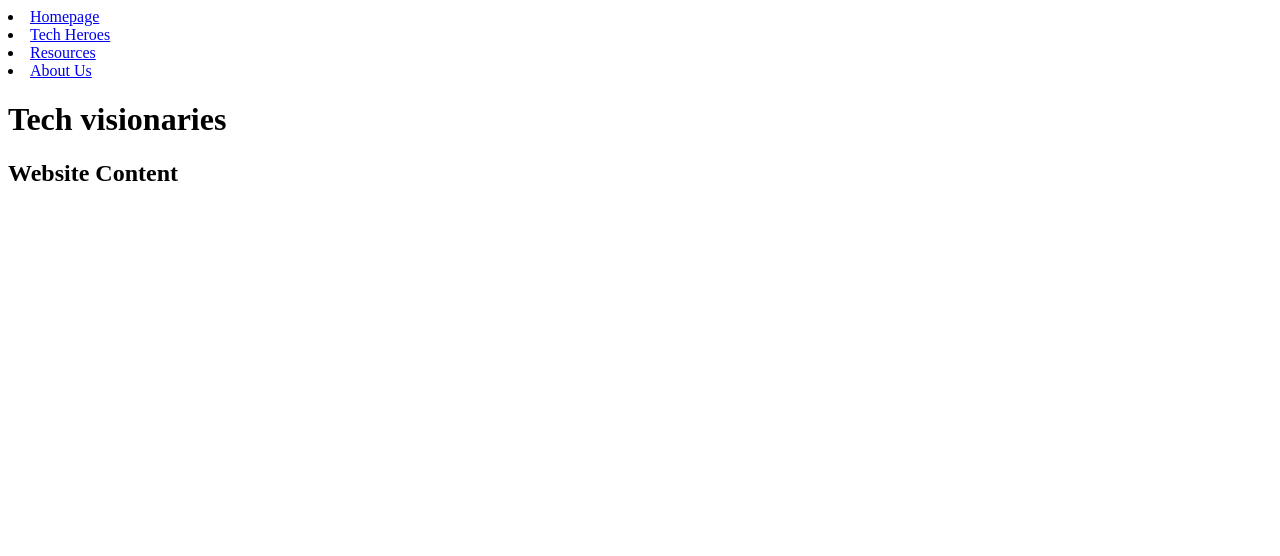
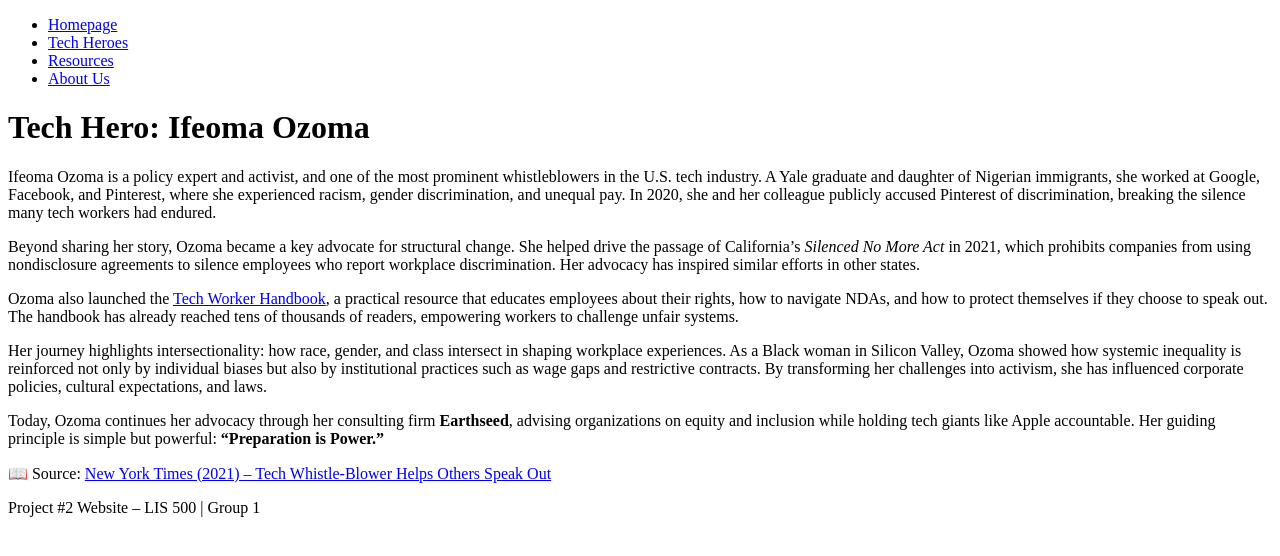
Before and after one commit to sali38/LIS-500-Website-Project, a plain HTML site: page Tech Heroes.html in a window 1280 px wide. Drawn offline with Linux system fonts and the light colour scheme.

Commit message:
Update Tech Heroes.html
Add Tech Hero page

```diff
--- a/Tech Heroes.html
+++ b/Tech Heroes.html
@@ -1,26 +1,69 @@
 <!DOCTYPE html>
 <html lang="en">
 <head>
-<link rel="stylesheet" href="style.css">
   <meta charset="UTF-8">
-  <title>Project 2 LIS: 500</title>
-  <header class="bg-light p-3">
-  <section>
-  <nav
-  <ul class="container navigation">
-           <li><a href="index.html">Homepage</a></li>
-            <li><a href="tech Heroes.html">Tech Heroes</a></li>
-			<li><a href="Resources.html">Resources</a></li>
-			<li><a href="About Us.html">About Us</a></li>
-			</ul>
-        </nav>
-		</header>
-		</section>
-</head>
+  <title>Tech Hero - Ifeoma Ozoma</title>
+  <link rel="stylesheet" href="style.css">
 </head>
 <body>
-  <h1>Tech visionaries</h1>
-  <h2>Website Content</h2>
+  <!-- Navigation Bar -->
+  <header>
+    <nav>
+      <ul class="navigation">
+        <li><a href="Index.html">Homepage</a></li>
+        <li><a href="Tech Heroes.html">Tech Heroes</a></li>
+        <li><a href="Resources.html">Resources</a></li>
+        <li><a href="About Us.html">About Us</a></li>
+      </ul>
+    </nav>
+  </header>
 
+  <!-- Main Content -->
+  <main>
+    <h1>Tech Hero: Ifeoma Ozoma</h1>
+    <p>
+      Ifeoma Ozoma is a policy expert and activist, and one of the most prominent whistleblowers in the U.S. tech industry.
+      A Yale graduate and daughter of Nigerian immigrants, she worked at Google, Facebook, and Pinterest,
+      where she experienced racism, gender discrimination, and unequal pay.
+      In 2020, she and her colleague publicly accused Pinterest of discrimination, breaking the silence many tech workers had endured.
+    </p>
+
+    <p>
+      Beyond sharing her story, Ozoma became a key advocate for structural change.
+      She helped drive the passage of California’s <em>Silenced No More Act</em> in 2021,
+      which prohibits companies from using nondisclosure agreements to silence employees who report workplace discrimination.
+      Her advocacy has inspired similar efforts in other states.
+    </p>
+
+    <p>
+      Ozoma also launched the <a href="https://techworkerhandbook.org" target="_blank">Tech Worker Handbook</a>,
+      a practical resource that educates employees about their rights, how to navigate NDAs,
+      and how to protect themselves if they choose to speak out.
+      The handbook has already reached tens of thousands of readers, empowering workers to challenge unfair systems.
+    </p>
+
+    <p>
+      Her journey highlights intersectionality: how race, gender, and class intersect in shaping workplace experiences.
+      As a Black woman in Silicon Valley, Ozoma showed how systemic inequality is reinforced
+      not only by individual biases but also by institutional practices such as wage gaps and restrictive contracts.
+      By transforming her challenges into activism, she has influenced corporate policies, cultural expectations, and laws.
+    </p>
+
+    <p>
+      Today, Ozoma continues her advocacy through her consulting firm <strong>Earthseed</strong>,
+      advising organizations on equity and inclusion while holding tech giants like Apple accountable.
+      Her guiding principle is simple but powerful: <strong>“Preparation is Power.”</strong>
+    </p>
+
+    <p class="source">
+      📖 Source: <a href="https://www.nytimes.com/2021/11/24/technology/pinterest-whistle-blower-ifeoma-ozoma.html?smid=url-share" target="_blank">
+      New York Times (2021) – Tech Whistle-Blower Helps Others Speak Out</a>
+    </p>
+  </main>
+
+  <!-- Footer -->
+  <footer>
+    <p>Project #2 Website – LIS 500 | Group 1</p>
+  </footer>
 </body>
 </html>
```
